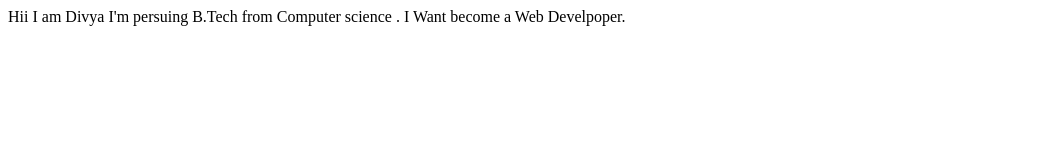
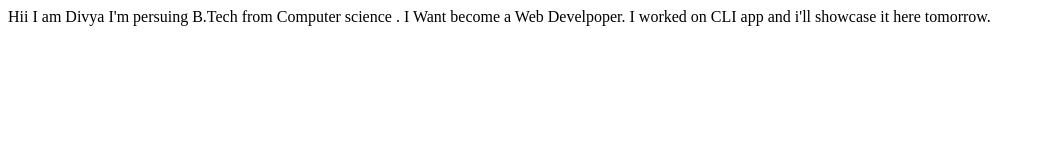
Before and after one commit to Divya70/studet-name-site, a plain HTML site: page index.html in a window 1280 px wide. Shown: the whole page, without its empty margins (0-1045 px from the left). Drawn offline with Linux system fonts and the light colour scheme.

Commit message:
update details of project

```diff
--- a/index.html
+++ b/index.html
@@ -9,5 +9,6 @@
     Hii I am Divya
     I'm persuing B.Tech from Computer science .
     I Want become a Web Develpoper.
+    I worked on CLI app and i'll showcase it here tomorrow.
 </body>
 </html>
```
